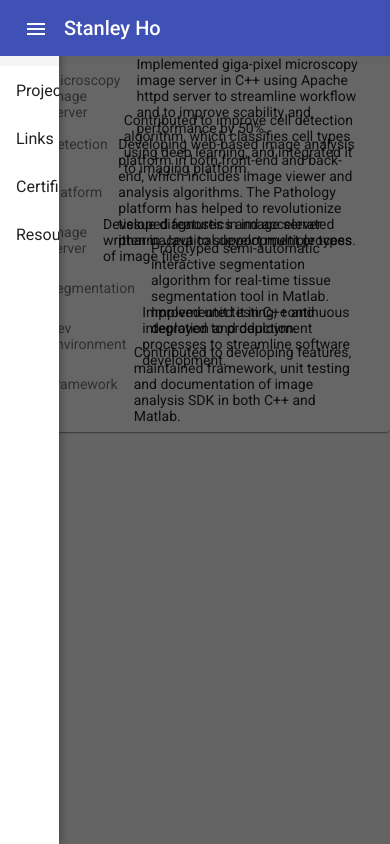
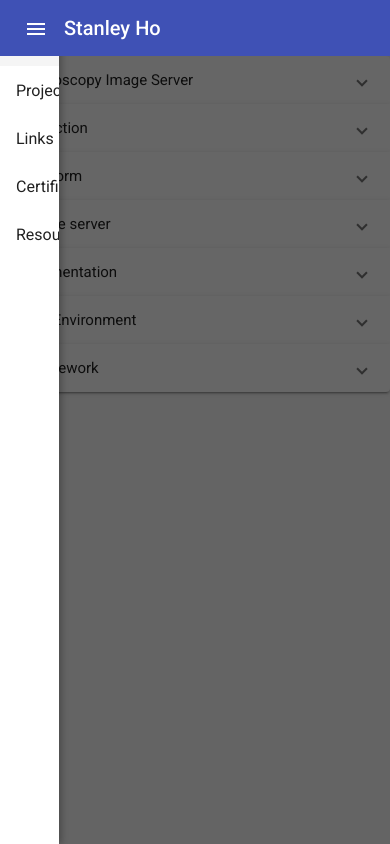
Before and after one commit to stanleyycho/my-site, an Angular app: page /projects in a window 390 px wide. Built offline with nearby package versions, Linux system fonts and the light colour scheme.

Commit message:
Updated to expansion panel for mobile compatibility

```diff
--- a/src/app/app.component.ts
+++ b/src/app/app.component.ts
@@ -5,6 +5,4 @@ import { Component } from '@angular/core';
   templateUrl: './app.component.html',
   styleUrls: ['./app.component.css']
 })
-export class AppComponent {
-
-}
+export class AppComponent { }
--- a/src/app/app.module.ts
+++ b/src/app/app.module.ts
@@ -11,6 +11,7 @@ import { MatSidenavModule } from '@angular/material/sidenav';
 import { MatTabsModule } from '@angular/material/tabs';
 import { MatToolbarModule } from '@angular/material/toolbar';
 import { MatButtonModule } from '@angular/material/button';
+import { MatExpansionModule } from '@angular/material/expansion';
 
 import { RouterModule, Routes } from '@angular/router';
 import { AppComponent } from './app.component';
@@ -52,6 +53,7 @@ const appRoutes: Routes = [
     MatIconModule,
     MatCardModule,
     MatButtonModule,
+    MatExpansionModule,
   ],
   providers: [],
   bootstrap: [AppComponent]
--- a/src/app/my-projects/my-projects.component.html
+++ b/src/app/my-projects/my-projects.component.html
@@ -1,16 +1,10 @@
-<mat-list>
-    <mat-card>
-      <mat-list-item *ngFor="let project of projects">
-          <mat-card-header>
-            <mat-card-subtitle>
-              {{project.name}}
-            </mat-card-subtitle>
-          </mat-card-header>
-            <mat-card-content>
-              <p>
-              {{project.description}}
-              </p>
-            </mat-card-content>
-      </mat-list-item>
-  </mat-card>
-</mat-list>
+<mat-accordion multi="true">
+  <mat-expansion-panel *ngFor="let project of projects">
+    <mat-expansion-panel-header>
+      <mat-panel-title>
+        {{project.name}}
+      </mat-panel-title>
+    </mat-expansion-panel-header>
+    <p>{{project.description}}</p>
+  </mat-expansion-panel>
+</mat-accordion>
```
Also changed, not shown: package.json (+13 -13 lines), src/app/my-projects/my-projects.component.ts (+8 -8 lines), 1 other file (tests, documents, lock files or other folders).
